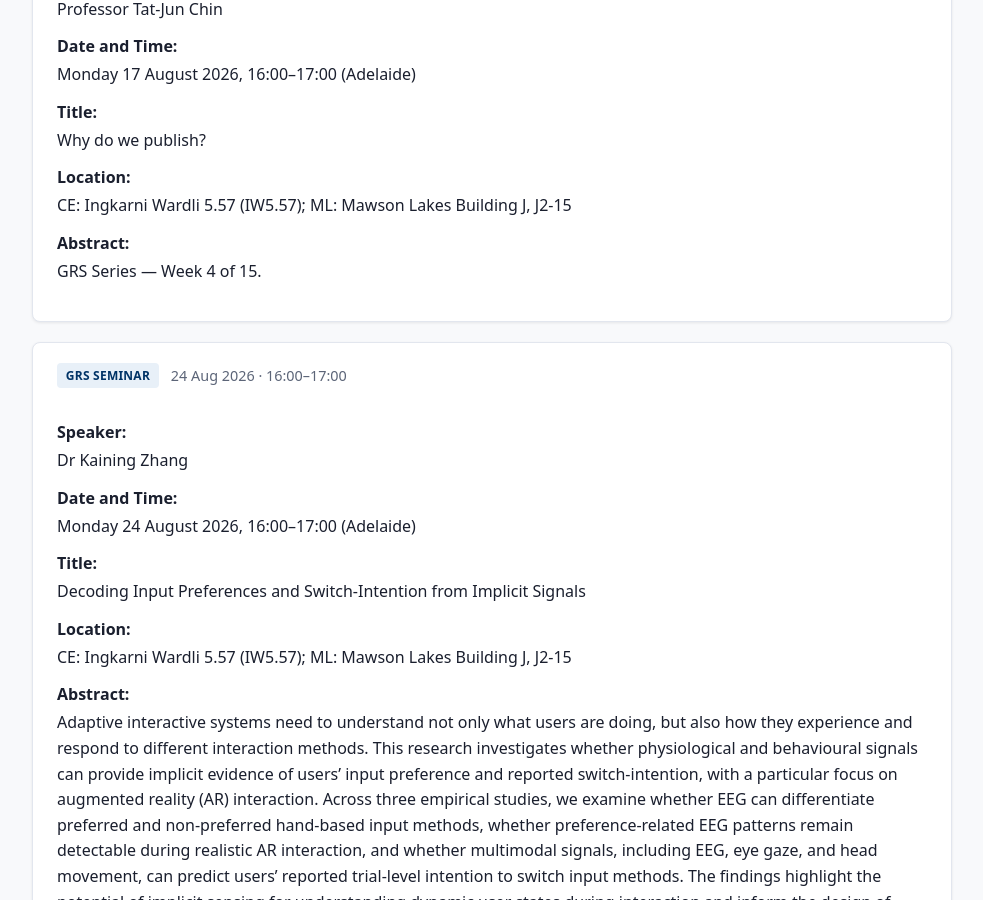
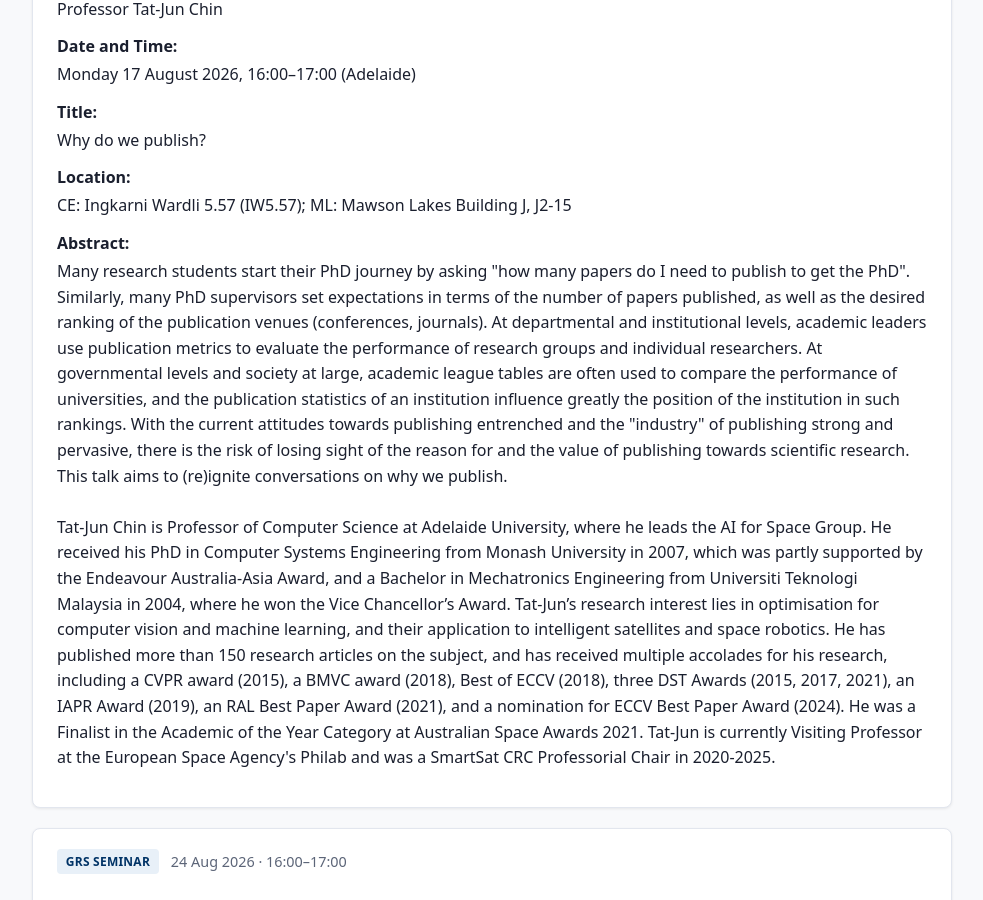
Before and after one commit to ht-timchen/Adelaide-CSIT-GRC, a Jekyll site: the page built from index.md, in a window 1280 px wide and 900 px high, scrolled down 1364 px. Shown: the whole window, without its empty margins (148-1131 px from the left). Built offline with Jekyll 4.4.1, drawn with Linux system fonts in a browser that asks for light colours.

Commit message:
Add abstract and bio for Tat-Jun Chin GRS Series talk.
Co-authored-by: Cursor <cursoragent@cursor.com>

```diff
--- a/_data/seminars.yml
+++ b/_data/seminars.yml
@@ -369,7 +369,9 @@ seminars:
     time: "16:00–17:00"
     location: "CE: Ingkarni Wardli 5.57 (IW5.57); ML: Mawson Lakes Building J, J2-15"
     abstract: |
-      GRS Series — Week 4 of 15.
+      Many research students start their PhD journey by asking "how many papers do I need to publish to get the PhD". Similarly, many PhD supervisors set expectations in terms of the number of papers published, as well as the desired ranking of the publication venues (conferences, journals). At departmental and institutional levels, academic leaders use publication metrics to evaluate the performance of research groups and individual researchers. At governmental levels and society at large, academic league tables are often used to compare the performance of universities, and the publication statistics of an institution influence greatly the position of the institution in such rankings. With the current attitudes towards publishing entrenched and the "industry" of publishing strong and pervasive, there is the risk of losing sight of the reason for and the value of publishing towards scientific research. This talk aims to (re)ignite conversations on why we publish.
+
+      Tat-Jun Chin is Professor of Computer Science at Adelaide University, where he leads the AI for Space Group. He received his PhD in Computer Systems Engineering from Monash University in 2007, which was partly supported by the Endeavour Australia-Asia Award, and a Bachelor in Mechatronics Engineering from Universiti Teknologi Malaysia in 2004, where he won the Vice Chancellor’s Award. Tat-Jun’s research interest lies in optimisation for computer vision and machine learning, and their application to intelligent satellites and space robotics. He has published more than 150 research articles on the subject, and has received multiple accolades for his research, including a CVPR award (2015), a BMVC award (2018), Best of ECCV (2018), three DST Awards (2015, 2017, 2021), an IAPR Award (2019), an RAL Best Paper Award (2021), and a nomination for ECCV Best Paper Award (2024). He was a Finalist in the Academic of the Year Category at Australian Space Awards 2021. Tat-Jun is currently Visiting Professor at the European Space Agency's Philab and was a SmartSat CRC Professorial Chair in 2020-2025.
     status: scheduled
 
   - id: hdr-2026-08-24-series-06
```
